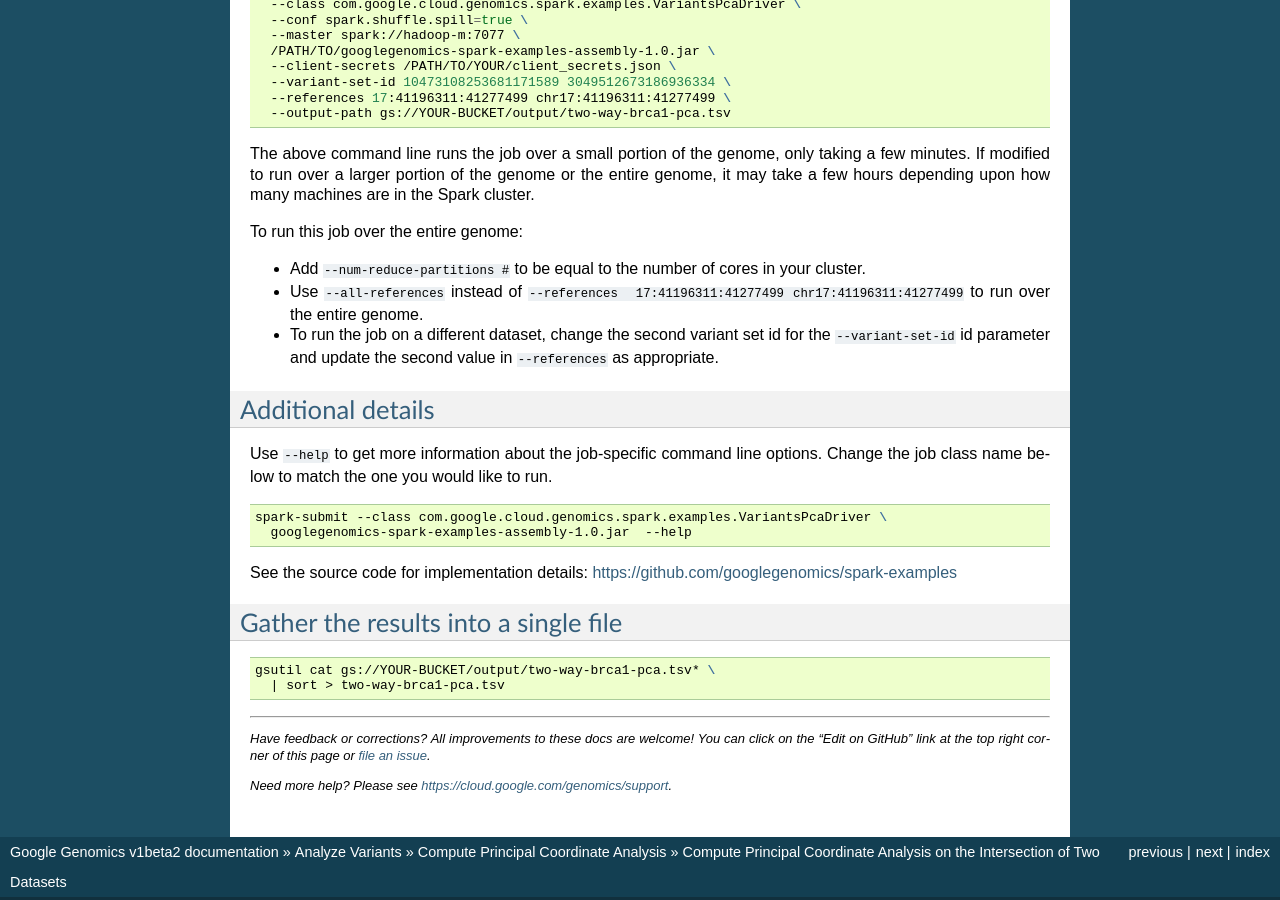
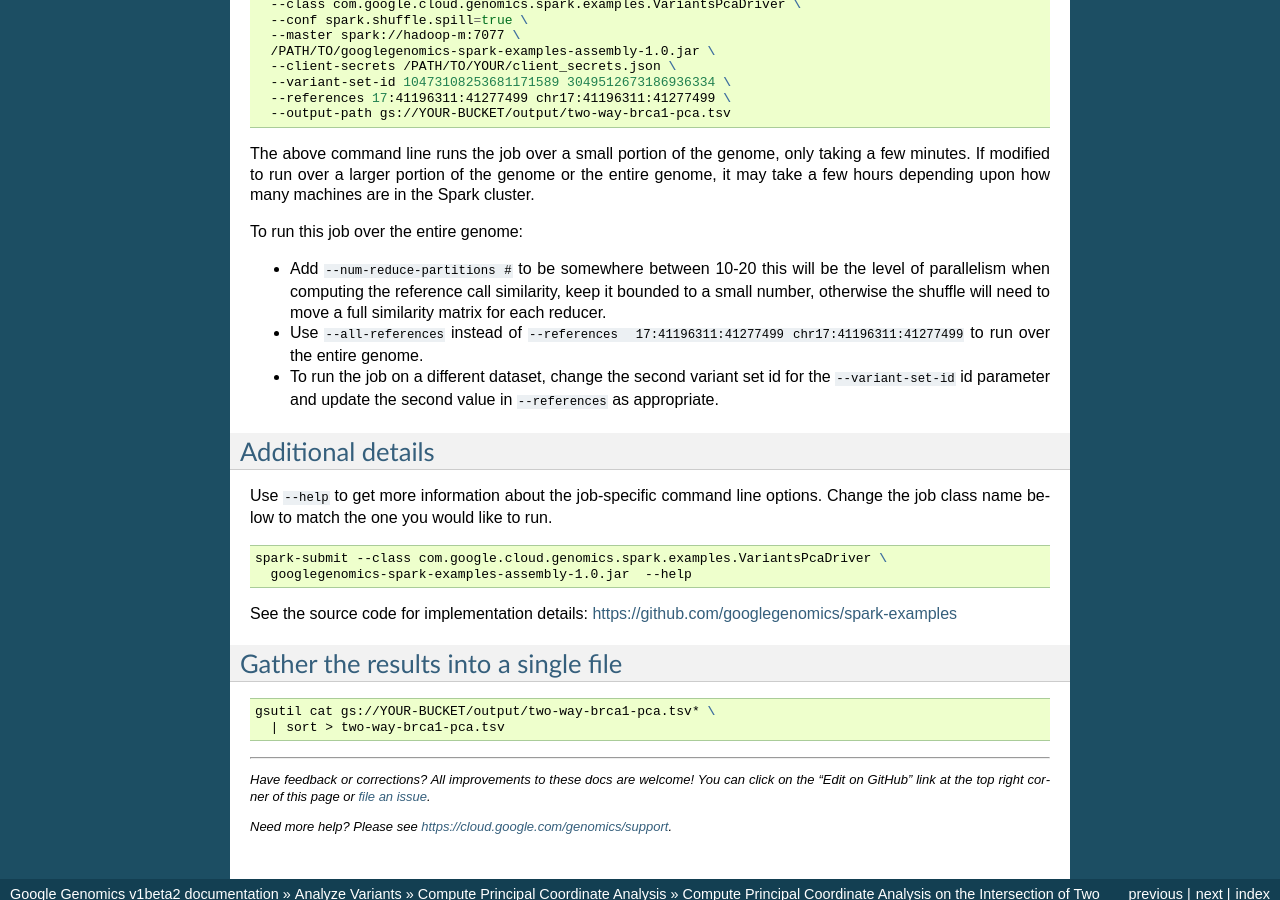
Before and after one commit to googlegenomics/readthedocs, a Sphinx documentation site: the page built from docs/source/use_cases/compute_principal_coordinate_analysis/2-way-pca.rst, in a window 1280 px wide and 900 px high, scrolled down 828 px. Built offline with Sphinx 7.4.7, drawn with Linux system fonts in a browser that asks for light colours.

Commit message:
Update 2-way-pca.rst
Reflect the new meaning of the --num-reduce-partitions flag in the 2 way pca context.

```diff
--- a/docs/source/use_cases/compute_principal_coordinate_analysis/2-way-pca.rst
+++ b/docs/source/use_cases/compute_principal_coordinate_analysis/2-way-pca.rst
@@ -41,7 +41,7 @@ The above command line runs the job over a small portion of the genome, only tak
 
 To run this job over the entire genome:
 
-* Add ``--num-reduce-partitions #`` to be equal to the number of cores in your cluster.
+* Add ``--num-reduce-partitions #`` to be somewhere between 10-20 this will be the level of parallelism when computing the reference call similarity, keep it bounded to a small number, otherwise the shuffle will need to move a full similarity matrix for each reducer.
 * Use ``--all-references`` instead of ``--references  17:41196311:41277499 chr17:41196311:41277499`` to run over the entire genome.
 * To run the job on a different dataset, change the second variant set id for the ``--variant-set-id`` id parameter and update the second value in ``--references`` as appropriate.
 
```
